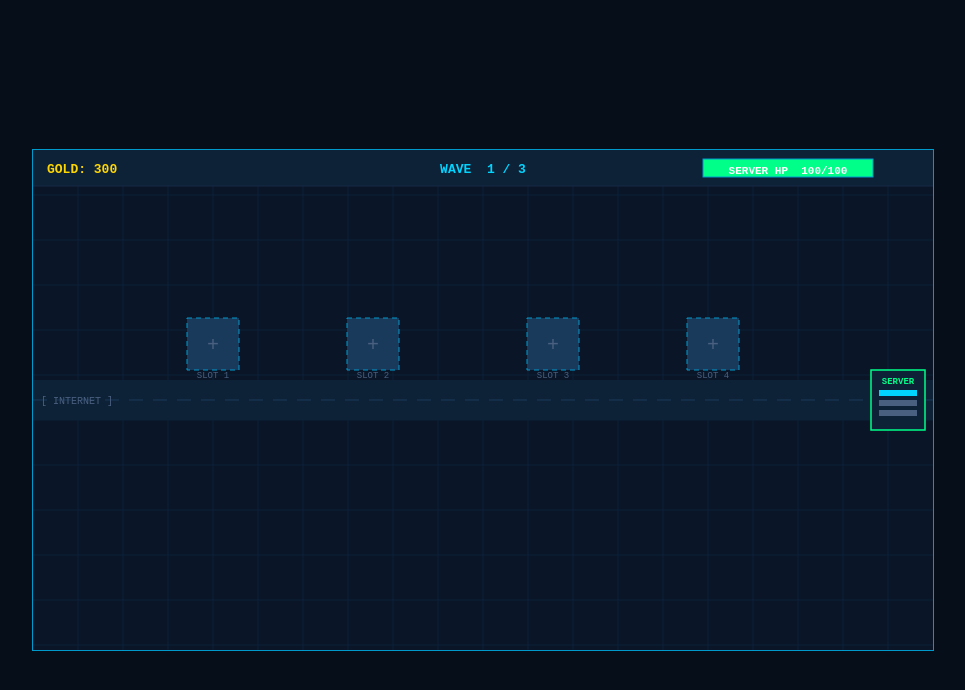
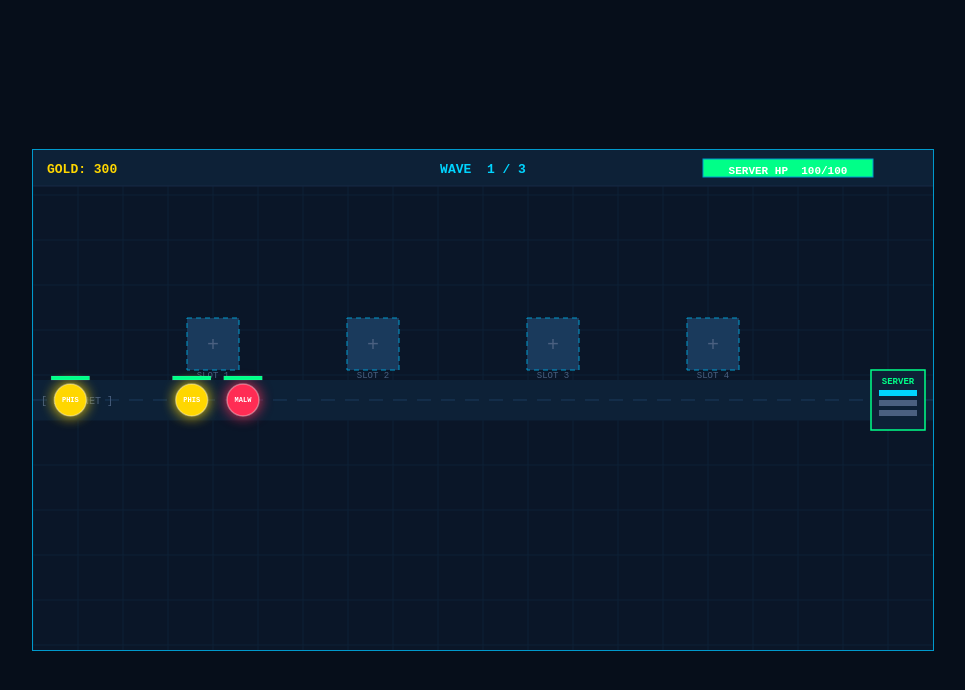
Before and after one commit to baoodeptrai/Firewall-Defender, a plain HTML site: page index.html in a window 1280 px wide. Shown: the whole page, without its empty margins (157-1122 px from the left). Drawn offline with Linux system fonts and the light colour scheme.

Commit message:
day2: canvas render + enemy movement + game loop - no console errors

```diff
--- a/index.html
+++ b/index.html
@@ -34,7 +34,8 @@
   <!-- Đây là "màn hình" game, mọi thứ sẽ được vẽ lên đây bằng JavaScript -->
   <canvas id="gameCanvas" width="900" height="500"></canvas>
 
-  <!-- Load file game.js SAU canvas để JS đọc được canvas -->
+  <!-- Load file enemy.js TRƯỚC game.js để class Enemy được định nghĩa -->
+  <script src="js/enemy.js"></script>
   <script src="js/game.js"></script>
 
 </body>
--- a/js/game.js
+++ b/js/game.js
@@ -72,6 +72,13 @@ const game = {
   wave:       1,      // wave hiện tại
   totalWaves: 3,
 };
+
+// -----------------------------------------------------------
+// 4b. DANH SÁCH QUÁI VÀ BIẾN SPAWN
+// -----------------------------------------------------------
+let enemies = [];            // danh sách quái hiện tại
+let spawnTimer = 0;          // bộ đếm thời gian spawn
+const SPAWN_INTERVAL = 1.5;  // cứ 1.5 giây spawn 1 quái
 
 
 // -----------------------------------------------------------
@@ -251,7 +258,7 @@ function drawHPBar(x, y, w, h, current, max) {
 
 // -----------------------------------------------------------
 // 6. HÀM VẼ TOÀN BỘ MỘT FRAME
-//    Gọi theo thứ tự: nền → lưới → đường → slot → server → HUD
+//    Gọi theo thứ tự: nền → lưới → đường → slot → server → enemies → HUD
 // -----------------------------------------------------------
 function draw() {
   // Xóa màn hình (vẽ lại nền mỗi frame)
@@ -262,16 +269,72 @@ function draw() {
   drawRoad();    // đường quái chạy
   drawSlots();   // 4 ô đặt tower
   drawServer();  // biểu tượng server
+
+  // Vẽ tất cả enemies
+  enemies.forEach(enemy => {
+    enemy.draw(ctx);
+  });
+
   drawHUD();     // thanh thông tin phía trên
 }
 
 
 // -----------------------------------------------------------
-// 7. GAME LOOP — trái tim của game
+// 7. HÀM UPDATE — cập nhật logic game
+//    - Spawn enemies
+//    - Di chuyển enemies
+//    - Kiểm tra enemies vượt quá khoảng cách
+// -----------------------------------------------------------
+let lastTime = Date.now();
+
+function update() {
+  const now = Date.now();
+  const deltaTime = (now - lastTime) / 1000;  // chuyển ms thành giây
+  lastTime = now;
+
+  // --- Spawn enemies ---
+  spawnTimer += deltaTime;
+  if (spawnTimer >= SPAWN_INTERVAL) {
+    spawnEnemy();
+    spawnTimer = 0;
+  }
+
+  // --- Update enemies (di chuyển, remove if out of bounds) ---
+  enemies = enemies.filter(enemy => {
+    enemy.move(deltaTime);
+    return enemy.x < W;  // giữ lại quái chưa ra khỏi màn hình
+  });
+}
+
+// -----------------------------------------------------------
+// 7b. HÀM SPAWN QUÁI
+//     Random loại quái: malware | phishing | ddos
+// -----------------------------------------------------------
+function spawnEnemy() {
+  const types = ['malware', 'phishing', 'ddos'];
+  const typeConfigs = {
+    malware:  { hp: 80,  speed: 60,  damage: 10 },
+    phishing: { hp: 60,  speed: 80,  damage: 5  },
+    ddos:     { hp: 100, speed: 40,  damage: 15 },
+  };
+
+  const type = types[Math.floor(Math.random() * types.length)];
+  const config = typeConfigs[type];
+
+  const enemy = new Enemy(type, config.hp, config.speed, config.damage);
+  enemies.push(enemy);
+
+  console.log(`✓ Spawned ${type} enemy at x=${enemy.x}`);
+}
+
+
+// -----------------------------------------------------------
+// 8. GAME LOOP — trái tim của game
 //    requestAnimationFrame gọi hàm gameLoop ~60 lần/giây
-//    Sau này thêm: update() để di chuyển quái, bắn đạn...
+//    Thứ tự: update logic → draw frame → lên lịch frame tiếp theo
 // -----------------------------------------------------------
 function gameLoop() {
+  update();                        // cập nhật logic game
   draw();                          // vẽ frame hiện tại
   requestAnimationFrame(gameLoop); // lên lịch vẽ frame tiếp theo
 }
```
